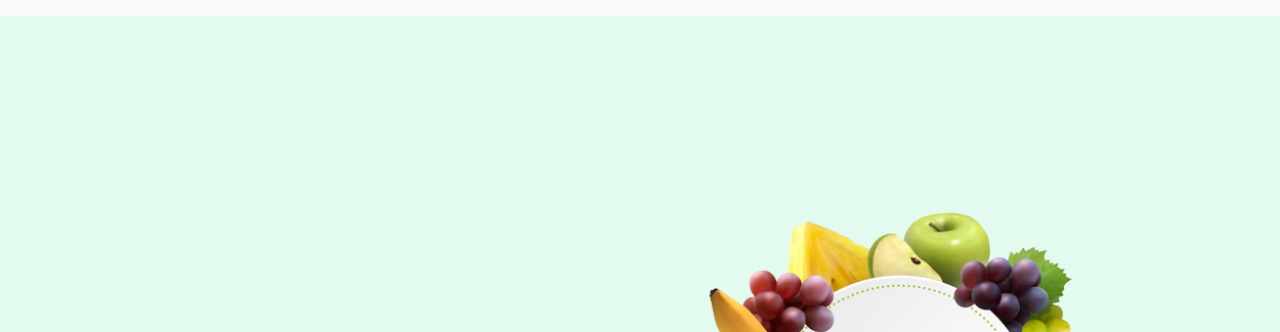
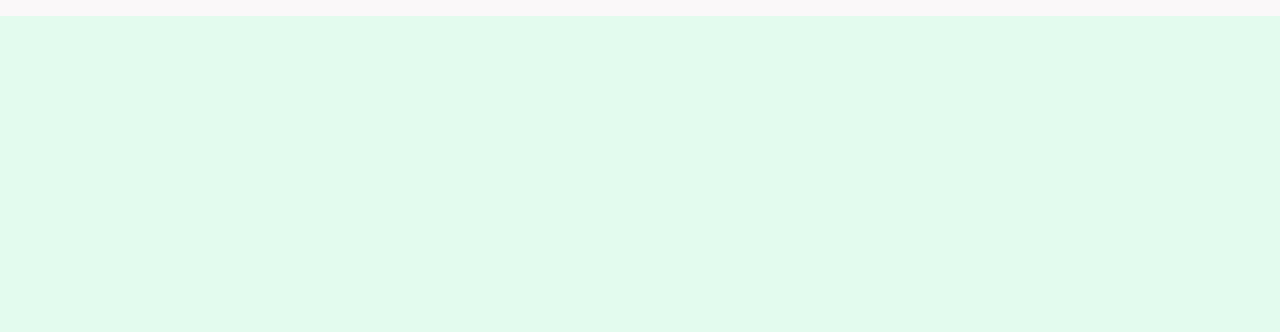
Before and after one commit to tenouye-marten/toko-buah, a plain HTML site: page index.html in a window 1280 px wide. Shown: the part 84-416 px from the top of the page. Drawn offline with Linux system fonts and the light colour scheme.

Commit message:
Update index.html

```diff
--- a/index.html
+++ b/index.html
@@ -34,7 +34,7 @@
         </div>
 
         <div class="gambar">
-          <img src="gambar/img/baner.png" width="10%" alt="" />
+          <img src="gambar/img/" width="10%" alt="" />
         </div>
       </div>
     </div>
```
